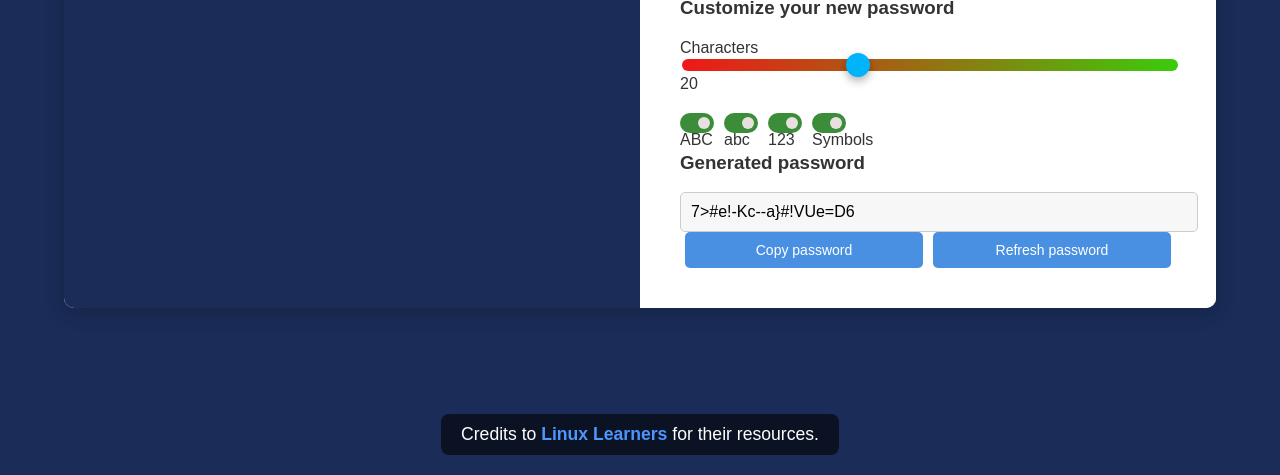
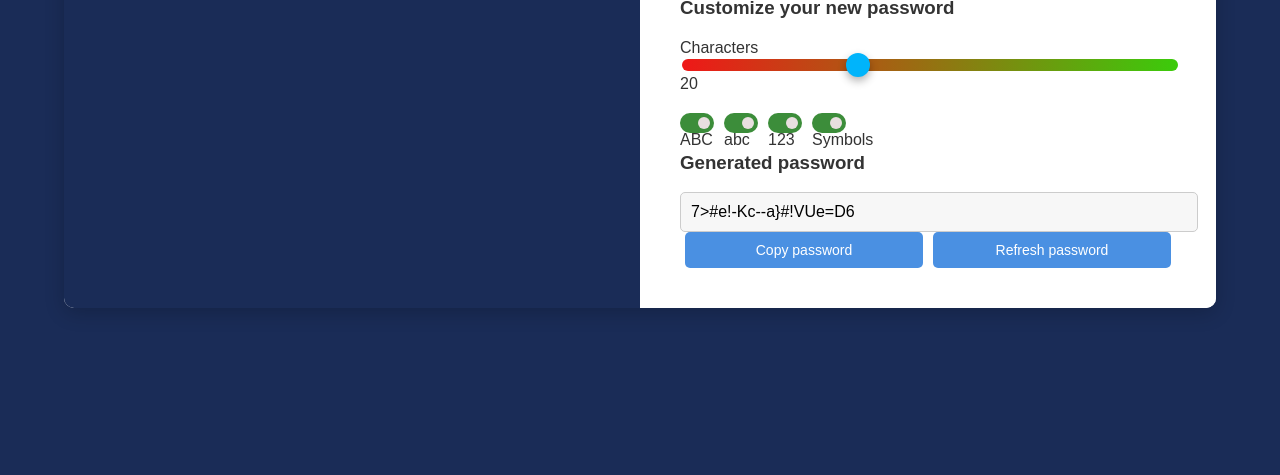
Before and after one commit to Linuxlearners/Dynamic-Password-Generator, a plain HTML site: page index.html in a window 1280 px wide. Shown: the part 325-800 px from the top of the page. Drawn offline with Linux system fonts and the light colour scheme.

Commit message:
Update index.html

```diff
--- a/index.html
+++ b/index.html
@@ -60,11 +60,7 @@
         </div>
     </div>
 
-    <footer>
-        <div class="credits-container">
-            <p>Credits to <a href="https://medium.com/@Linuxlearners" target="_blank">Linux Learners</a> for their resources.</p>
-        </div>
-    </footer>
+
 
     <script src="script.js"></script>
 </body>
```
